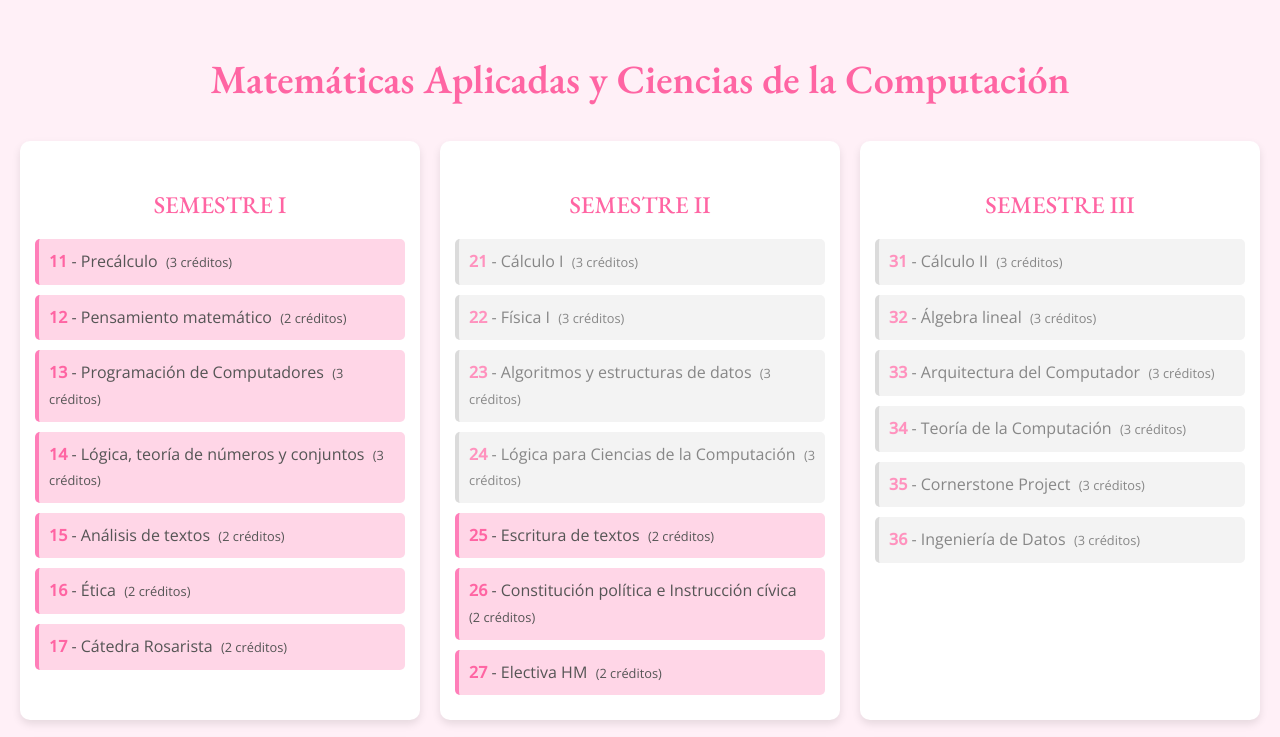
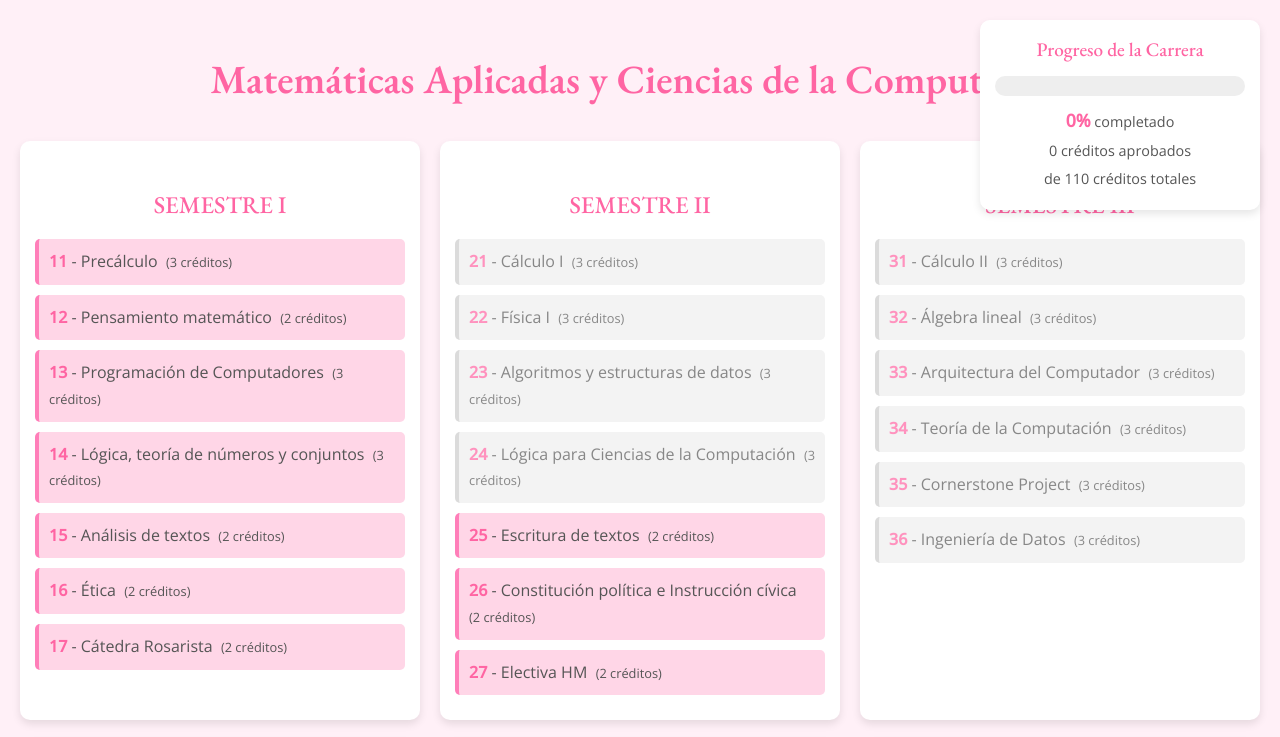
Before and after one commit to rubyary/MACC, a plain HTML site: page index.html in a window 1280 px wide. Shown: the top 737 px of the page. Drawn offline with nearby package versions, Linux system fonts and the light colour scheme.

Commit message:
Update index.html

```diff
--- a/index.html
+++ b/index.html
@@ -154,6 +154,58 @@
             background-color: var(--primary-color);
         }
 
+        .progress-tab {
+            position: fixed;
+            top: 20px;
+            right: 20px;
+            background-color: var(--white);
+            border-radius: 10px;
+            box-shadow: 0 4px 8px rgba(0, 0, 0, 0.1);
+            padding: 15px;
+            width: 250px;
+            z-index: 100;
+        }
+
+        .progress-title {
+            font-family: 'EB Garamond', serif;
+            color: var(--secondary-color);
+            font-size: 1.2rem;
+            margin-bottom: 10px;
+            text-align: center;
+            font-weight: 500;
+        }
+
+        .progress-bar-container {
+            width: 100%;
+            height: 20px;
+            background-color: var(--light-gray);
+            border-radius: 10px;
+            margin-bottom: 10px;
+            overflow: hidden;
+        }
+
+        .progress-bar {
+            height: 100%;
+            background-color: var(--secondary-color);
+            border-radius: 10px;
+            transition: width 0.5s ease;
+        }
+
+        .progress-details {
+            font-size: 0.9rem;
+            text-align: center;
+        }
+
+        .progress-details div {
+            margin-bottom: 5px;
+        }
+
+        .progress-percentage {
+            font-weight: bold;
+            font-size: 1.1rem;
+            color: var(--secondary-color);
+        }
+
         @media (max-width: 768px) {
             .container {
                 flex-direction: column;
@@ -163,10 +215,28 @@
             .semester {
                 width: 90%;
             }
+
+            .progress-tab {
+                position: static;
+                width: 90%;
+                margin: 0 auto 20px;
+            }
         }
     </style>
 </head>
 <body>
+    <div class="progress-tab">
+        <div class="progress-title">Progreso de la Carrera</div>
+        <div class="progress-bar-container">
+            <div class="progress-bar" id="progress-bar"></div>
+        </div>
+        <div class="progress-details">
+            <div><span class="progress-percentage" id="progress-percentage">0%</span> completado</div>
+            <div id="credits-completed">0 créditos aprobados</div>
+            <div id="credits-total">de 110 créditos totales</div>
+        </div>
+    </div>
+
     <h1>Matemáticas Aplicadas y Ciencias de la Computación</h1>
 
     <div class="container" id="curriculum-container">
@@ -276,14 +346,42 @@
                             { code: "85", name: "Trabajo de grado 2", credits: 3, prerequisites: ["75"] }
                         ]
                     }
-                ]
+                ],
+                totalCredits: 110 // Total de créditos de la carrera
             };
 
-            // Obtener el contenedor de la malla curricular
+            // Obtener elementos del DOM
             const container = document.getElementById('curriculum-container');
+            const progressBar = document.getElementById('progress-bar');
+            const progressPercentage = document.getElementById('progress-percentage');
+            const creditsCompleted = document.getElementById('credits-completed');
+            const creditsTotal = document.getElementById('credits-total');
 
             // Cargar el estado guardado o inicializar uno nuevo
             let approvedCourses = JSON.parse(localStorage.getItem('approvedCourses')) || [];
+
+            // Función para calcular el progreso
+            function calculateProgress() {
+                let totalApprovedCredits = 0;
+
+                // Calcular créditos aprobados
+                curriculum.semesters.forEach(semester => {
+                    semester.courses.forEach(course => {
+                        if (approvedCourses.includes(course.code)) {
+                            totalApprovedCredits += course.credits;
+                        }
+                    });
+                });
+
+                // Calcular porcentaje
+                const percentage = Math.round((totalApprovedCredits / curriculum.totalCredits) * 100);
+
+                // Actualizar UI
+                progressBar.style.width = `${percentage}%`;
+                progressPercentage.textContent = `${percentage}%`;
+                creditsCompleted.textContent = `${totalApprovedCredits} créditos aprobados`;
+                creditsTotal.textContent = `de ${curriculum.totalCredits} créditos totales`;
+            }
 
             // Función para renderizar la malla curricular
             function renderCurriculum() {
@@ -357,6 +455,9 @@
 
                     container.appendChild(semesterElement);
                 });
+
+                // Actualizar el progreso
+                calculateProgress();
             }
 
             // Función para encontrar un curso por su código
```
